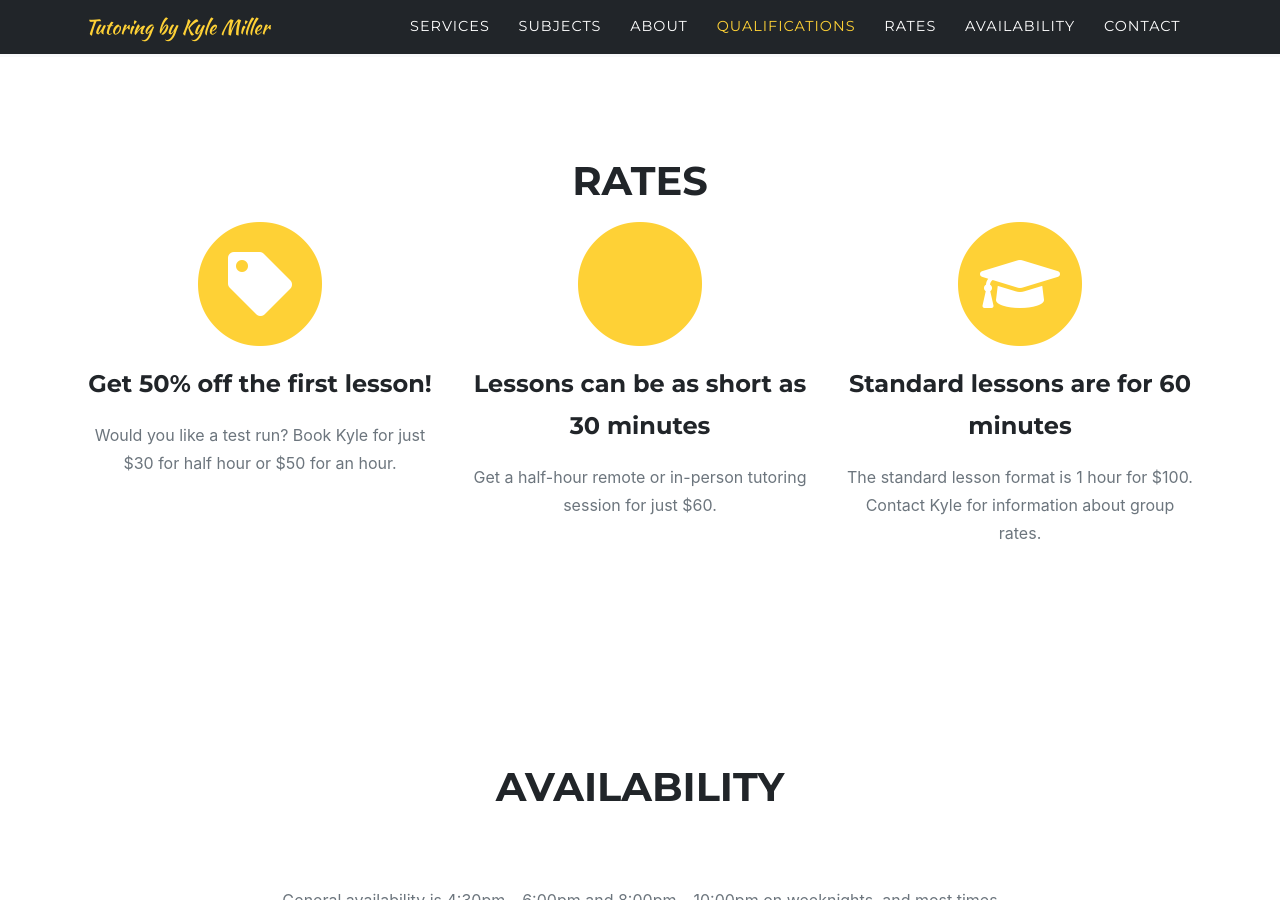
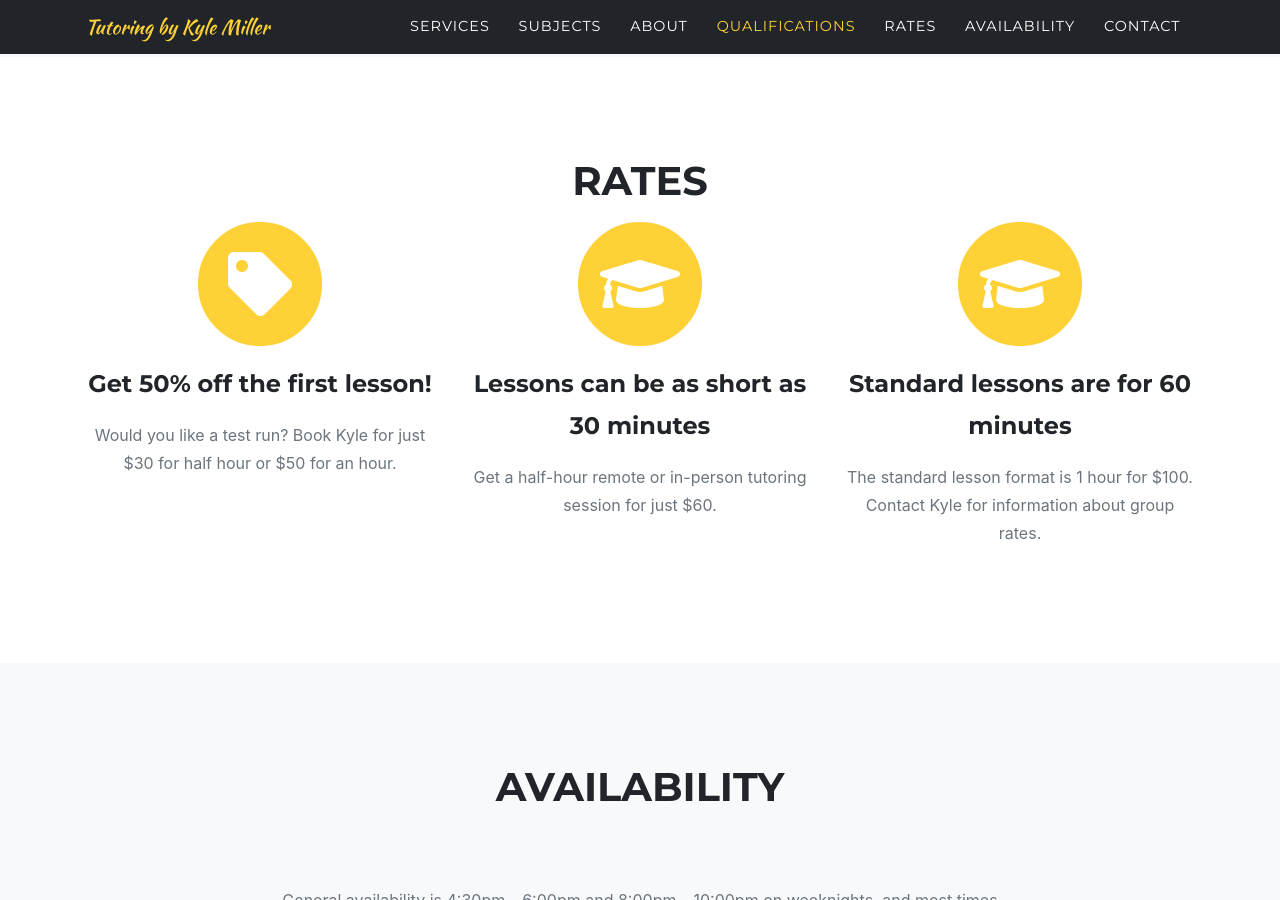
Before and after one commit to millerk123/millerk123.github.io, a Jekyll site: the page built from index.md, in a window 1280 px wide and 900 px high, scrolled down 5214 px. Built offline with Jekyll 4.4.1, drawn with Linux system fonts in a browser that asks for light colours; some web fonts are replaced.

Commit message:
Fix shading, test middle icon

```diff
--- a/_data/sitetext.yml
+++ b/_data/sitetext.yml
@@ -88,7 +88,7 @@ en: &DEFAULT_EN
         icon: fas fa-tag #find more at https://fontawesome.com/icons
       - title: "Lessons can be as short as 30 minutes"
         desc: "Get a half-hour remote or in-person tutoring session for just $60."
-        icon: fas fa-clock-o
+        icon: fas fa-graduation-cap
       - title: "Standard lessons are for 60 minutes"
         desc: "The standard lesson format is 1 hour for $100.  Contact Kyle for information about group rates."
         icon: fas fa-graduation-cap
--- a/_includes/about.html
+++ b/_includes/about.html
@@ -1,6 +1,6 @@
 <!-- About -->
 {% if site.locale and site.locale != "" and site.locale != nil %}
-<section class="bg-light page-section" id="{{ site.data.sitetext[site.locale].about.section | default: "about" }}">
+<section class="page-section" id="{{ site.data.sitetext[site.locale].about.section | default: "about" }}">
   <div class="container">
     <div class="row">
       <div class="col-lg-12 text-center">
@@ -16,7 +16,7 @@
   </div>
 </section>
 {% else %}
-<section class="bg-light page-section" id="{{ site.data.sitetext.about.section | default: "about" }}">
+<section class="page-section" id="{{ site.data.sitetext.about.section | default: "about" }}">
   <div class="container">
     <div class="row">
       <div class="col-lg-12 text-center">
--- a/_includes/availability.html
+++ b/_includes/availability.html
@@ -1,6 +1,6 @@
 <!-- Availability -->
 {% if site.locale and site.locale != "" and site.locale != nil %}
-<section class="page-section" id="{{ site.data.sitetext[site.locale].availability.section | default: "availability" }}">
+<section class="bg-light page-section" id="{{ site.data.sitetext[site.locale].availability.section | default: "availability" }}">
   <div class="container">
     <div class="row">
       <div class="col-lg-12 text-center">
@@ -16,7 +16,7 @@
   </div>
 </section>
 {% else %}
-<section class="page-section" id="{{ site.data.sitetext.availability.section | default: "availability" }}">
+<section class="bg-light page-section" id="{{ site.data.sitetext.availability.section | default: "availability" }}">
   <div class="container">
     <div class="row">
       <div class="col-lg-12 text-center">
```
